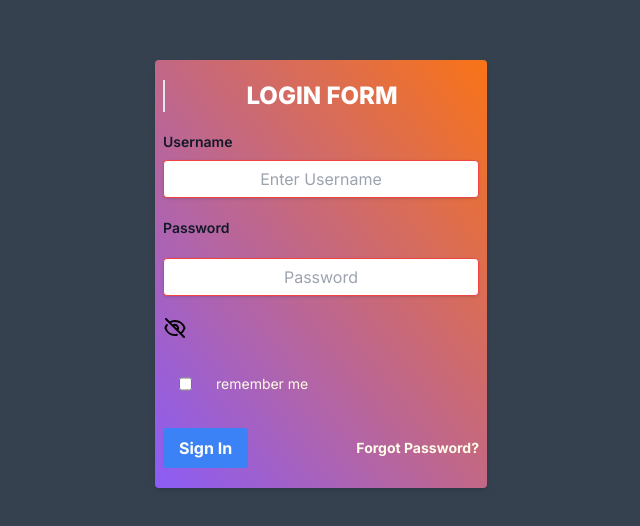
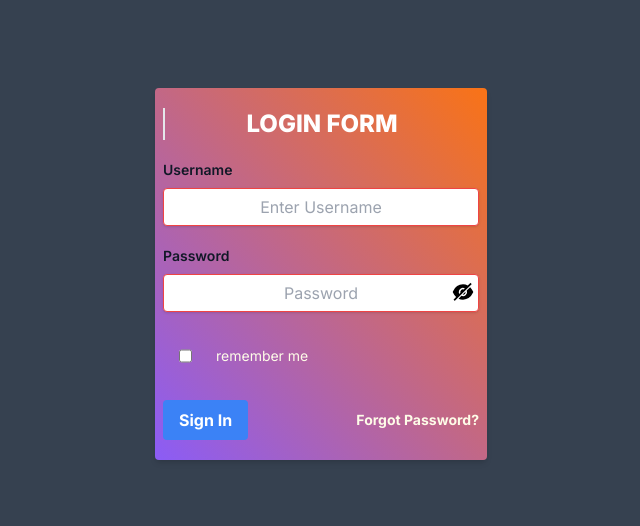
Before and after one commit to mconrejas/project-frontend, a Next.js app: page / in a window 1280 px wide. Shown: the part 116-642 px from the top of the page, without its empty margins (319-959 px from the left). Built offline with nearby package versions, Linux system fonts and the light colour scheme.

Commit message:
project-frontend

```diff
--- a/app/components/Login.tsx
+++ b/app/components/Login.tsx
@@ -1,15 +1,15 @@
-import React from "react";
-import { useForm } from 'react-hook-form';
+import React, { useState } from "react";
+import {AiFillEyeInvisible, AiFillEye} from 'react-icons/ai';
+
 
 
 export default function App() {
 
-    // const { register } = useForm();
+    // const [open, setOpen] = useState(false)
+    // const toggle = () =>{
+    //     setOpen(!open)}
 
     return(
-
-
-
     <div>
 
         <form className="bg-gradient-to-tr from-violet-500 to-orange-500 shadow-md rounded w-15 px-2 pt-5 pb-5 mb-5 space-y-5 ">
@@ -20,18 +20,18 @@ export default function App() {
                 <input className="text-center shadow appearance-none placeholder border border-red-500 rounded w-full py-2 px-3 text-gray-700 leading-tight focus:outline-none focus:shadow-outline" id="username" type="text" placeholder="Enter Username"></input>
 
             </div>
+
+
+            <div className=" mx-auto relative">
                     <label className="block text-gray-900 text-sm font-semibold mb-2" >Password</label>
-                <input className="text-md  text-center shadow appearance-none placeholder border border-red-500 rounded w-full py-2 px-10 text-gray-700 leading-tight focus:outline-none focus:shadow-outline" id="username" type="text" placeholder="Password"></input>
+                    <input className="text-md  text-center shadow appearance-none placeholder border border-red-500 rounded w-full py-2 px-10 text-gray-700 leading-tight focus:outline-none focus:shadow-outline" id="Password"type="text" placeholder="Password"></input>
 
-            <div>
-           <div x-show="!isVisible"                                                                               >
-            <svg className="w-6 h-6" fill="none" stroke="currentColor" viewBox="0 0 24 24"
-              xmlns="http://www.w3.org/2000/svg">
-              <path stroke-linecap="round" stroke-linejoin="round" stroke-width="2"
-                d="M13.875 18.825A10.05 10.05 0 0112 19c-4.478 0-8.268-2.943-9.543-7a9.97 9.97 0 011.563-3.029m5.858.908a3 3 0 114.243 4.243M9.878 9.878l4.242 4.242M9.88 9.88l-3.29-3.29m7.532 7.532l3.29 3.29M3 3l3.59 3.59m0 0A9.953 9.953 0 0112 5c4.478 0 8.268 2.943 9.543 7a10.025 10.025 0 01-4.132 5.411m0 0L21 21">
-              </path>
-              </svg>
+                    <div className="text-2xl absolute bottom-1 right-1 ">
+                            <AiFillEyeInvisible/>
+                        <div className="h-1 font-extralight" />
+
              </div>
+
             </div>
 
             <div className="flex items-center justify-between">
@@ -40,8 +40,6 @@ export default function App() {
                     <label htmlFor="" className="ml-2 text-sm text-yellow-50 ">remember me</label>
                </div>
             </div>
-
-
 
             <div className="flex items-center justify-between">
 
@@ -56,11 +54,6 @@ export default function App() {
         </form>
 
     </div>
-
-
-
-
 )
 }
-
 export{App};
--- a/package.json
+++ b/package.json
@@ -24,6 +24,7 @@
     "react": "18.2.0",
     "react-dom": "18.2.0",
     "react-hook-form": "^7.43.9",
+    "react-icons": "^4.8.0",
     "tailwindcss": "3.3.2",
     "typescript": "5.0.4"
   }
```
Also changed, not shown: app/page.tsx (+4 -4 lines), 1 other file (tests, documents, lock files or other folders). Lines whose indentation alone changed are shown as unchanged.
